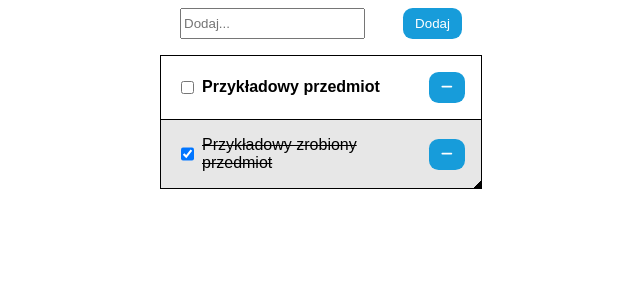
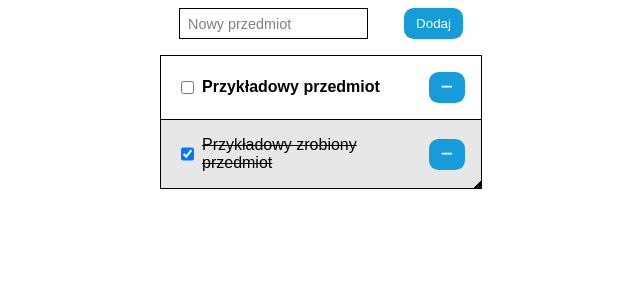
Before and after one commit to lapseritu/todo-list, a Vue app: page / in a window 1280 px wide. Shown: the top 300 px of the page, without its empty margins (319-959 px from the left). Built offline with nearby package versions, Linux system fonts and the light colour scheme.

Commit message:
Floating label

```diff
--- a/index.html
+++ b/index.html
@@ -2,8 +2,10 @@
 <html lang="pl-PL">
   <head>
     <meta charset="UTF-8">
-    <link rel="icon" href="/favicon.ico">
+    <!-- <link rel="icon" href="/favicon.ico"> -->
     <meta name="viewport" content="width=device-width, initial-scale=1.0">
+    <meta name="description" content="Lista rzeczy do zrobienia ">
+    <meta http-equiv="X-UA-Compatible" content="IE=7">
     <title>Lista rzeczy</title>
   </head>
   <body>
--- a/src/App.vue
+++ b/src/App.vue
@@ -54,7 +54,10 @@ function onMountingItem(){
 <template>
   <div id="pojemnik">
     <form @submit.prevent="dodaj">
-      <input type="text" placeholder="Dodaj..." v-model="nowy" id="nazwa-rzeczy">
+      <label>
+        <div class="label">Nowy przedmiot</div>
+        <input type="text" placeholder="Dodaj..." v-model="nowy" id="nazwa-rzeczy">
+      </label>
       <button type="submit">Dodaj</button>
     </form>
     <ListaRzeczy :lista="listaRzeczy" :width="width" @usun="usun" @zrobione="zrobione" @mount="onMountingItem"></ListaRzeczy>
@@ -73,8 +76,33 @@ form{
   justify-content: space-around;
   width: 20rem;
 }
-
+form label{
+  display: flex;
+  position: relative;
+}
+form label .label{
+  font-size: .9rem;
+  position: absolute;
+  top: 50%;
+  transform: translateY(-50%);
+  left: calc(.5rem + 1px);
+  pointer-events: none;
+  transition: .5s;
+  color: gray;
+}
 input{
+  padding-left: .5rem;
+  padding-top: calc(.7rem + .1rem);
   outline: none;
+  border-radius: 0;
+  border: 1px black solid;
+}
+input::placeholder{
+  color: transparent;
+}
+form label:has(:focus) .label{
+  top: .5rem;
+  font-size: .7rem;
+  color: rgb(32, 32, 32);
 }
 </style>
--- a/src/components/ListaRzeczy.vue
+++ b/src/components/ListaRzeczy.vue
@@ -10,7 +10,7 @@ function usun(rzecz){
   emit("usun", rzecz)
 }
 
-const width2 = computed(()=>parseInt(props.width)+2+"px") //Ostatnia szerokość + 2 piksele obramowania + px
+const width2 = computed(()=>parseInt(props.width)+2+"px") //Szerokość + 2 piksele obramowania + px
 </script>
 
 <template>
```
